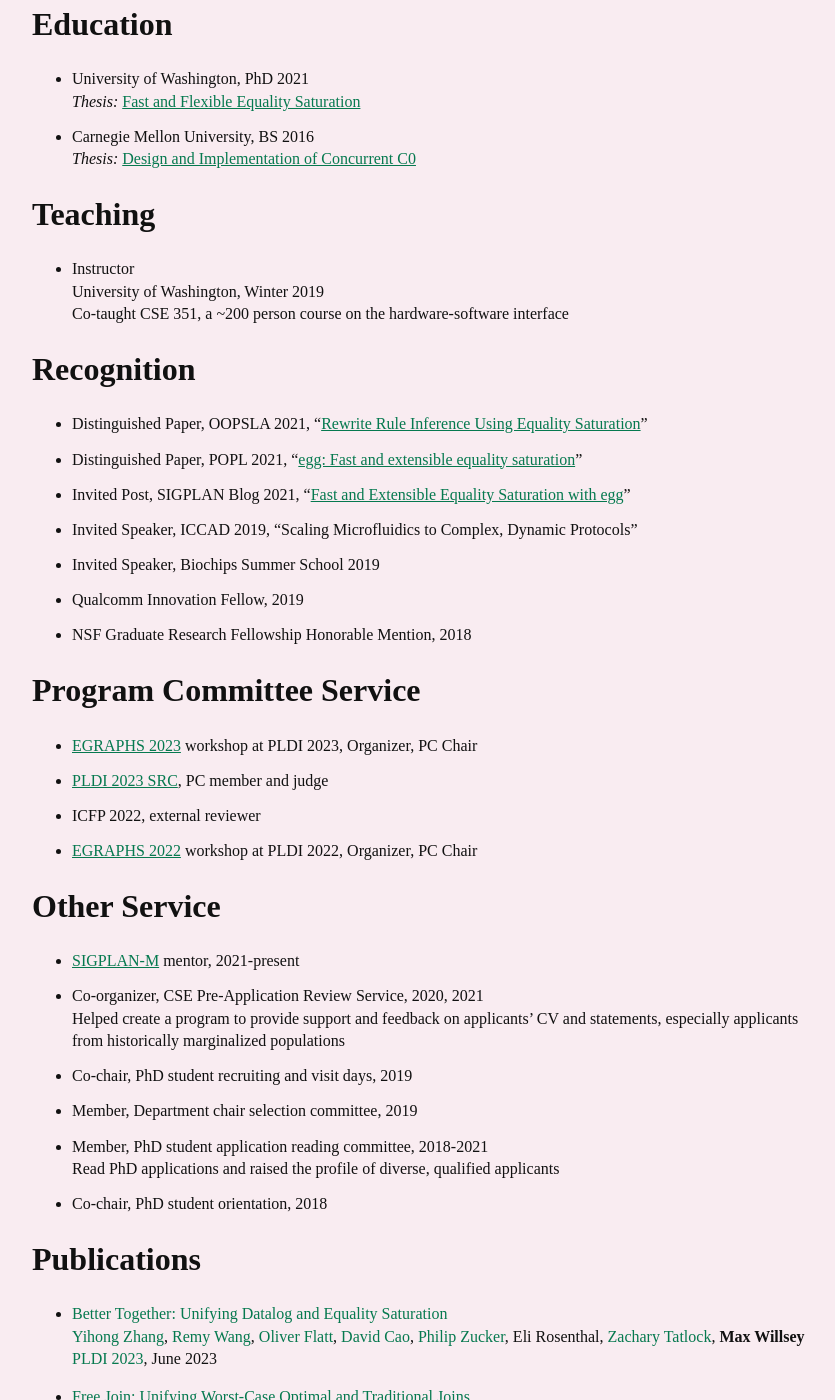
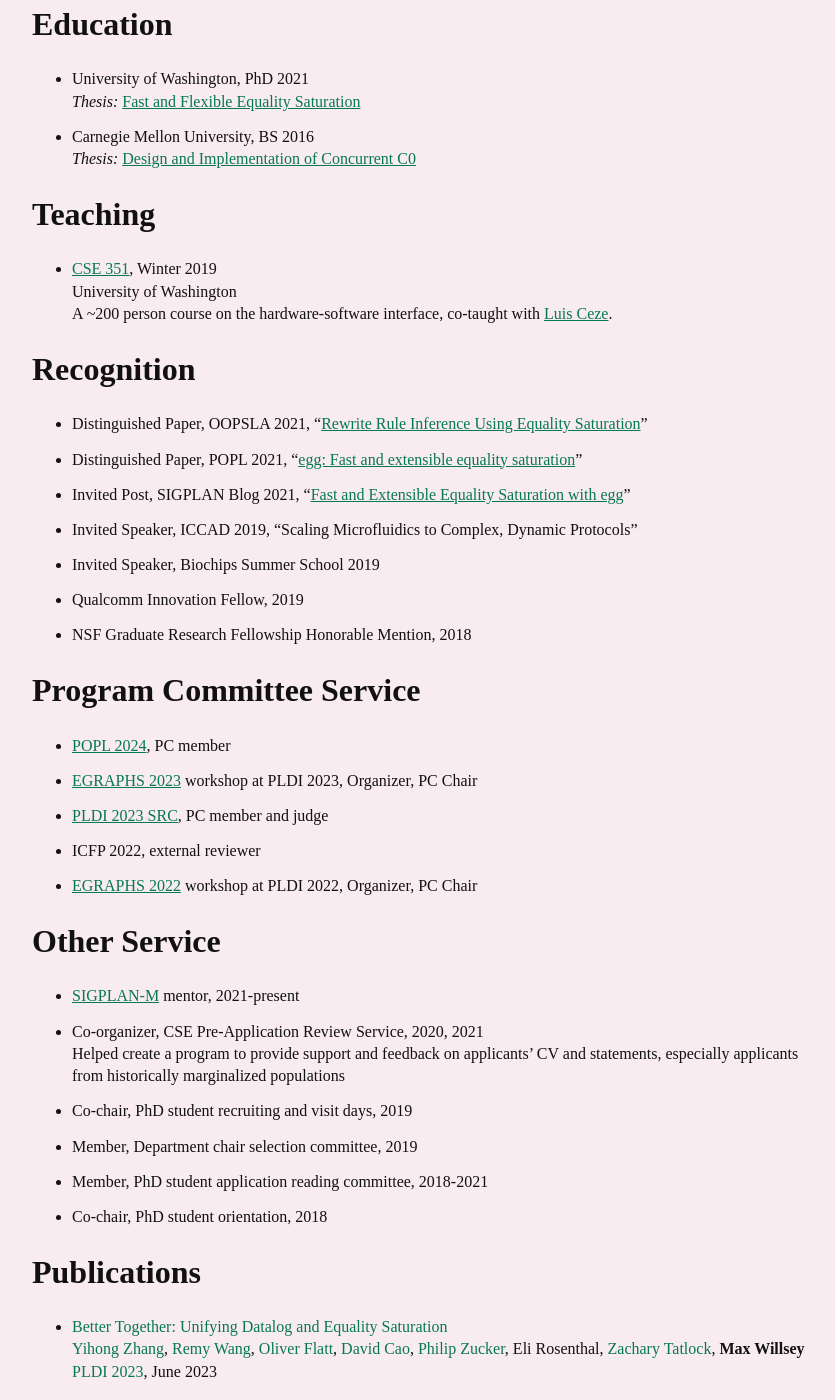
Before and after one commit to mwillsey/mwillsey.github.io, a Jekyll site: the page built from cv.md, in a window 1280 px wide and 1400 px high, scrolled down 216 px. Shown: the whole window, without its empty margins (8-843 px from the left). Built offline with Jekyll 4.4.1, drawn with Linux system fonts in a browser that asks for light colours.

Commit message:
Add popl pc

```diff
--- a/cv.md
+++ b/cv.md
@@ -43,9 +43,10 @@ li { margin-bottom: 0.8em }
 
 # Teaching
 
-- Instructor \\
-  University of Washington, Winter 2019 \\
-  Co-taught CSE 351, a ~200 person course on the hardware-software interface
+- [CSE 351](https://courses.cs.washington.edu/courses/cse351/19wi/), Winter 2019 \\
+  University of Washington \\
+  A ~200 person course on the hardware-software interface,
+  co-taught with {% include person.html key="luis" %}.
 
 # Recognition
 
@@ -59,6 +60,7 @@ li { margin-bottom: 0.8em }
 
 # Program Committee Service
 
+- [POPL 2024](https://popl24.sigplan.org), PC member
 - [EGRAPHS 2023](https://pldi23.sigplan.org/home/egraphs-2023) workshop at PLDI 2023,
   Organizer, PC Chair
 - [PLDI 2023 SRC](https://pldi23.sigplan.org/track/pldi-2023-src), PC member and judge
@@ -74,8 +76,7 @@ li { margin-bottom: 0.8em }
   especially applicants from historically marginalized populations
 - Co-chair, PhD student recruiting and visit days, 2019
 - Member, Department chair selection committee, 2019
-- Member, PhD student application reading committee, 2018-2021 \\
-  Read PhD applications and raised the profile of diverse, qualified applicants
+- Member, PhD student application reading committee, 2018-2021
 - Co-chair, PhD student orientation, 2018
 <!-- - Co-organizer: RCR, TGIF, Pocsci -->
 
```
